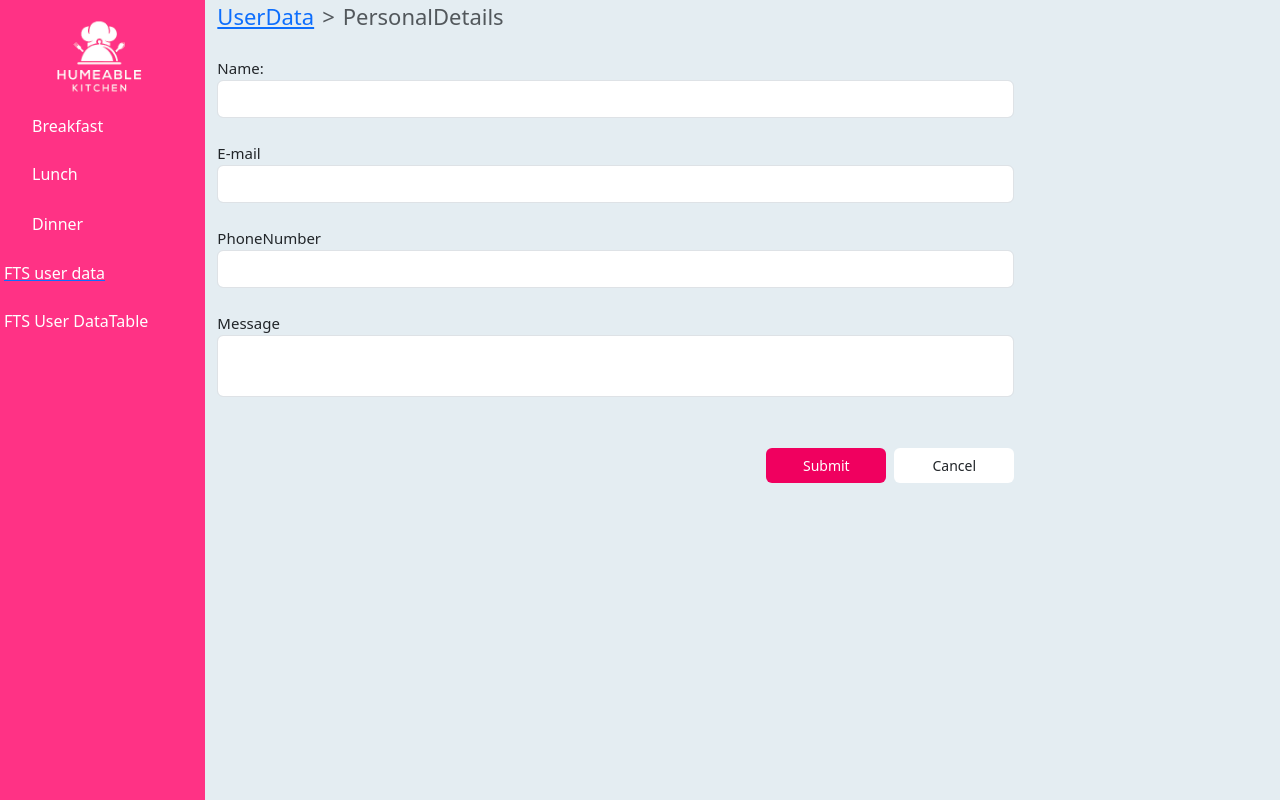
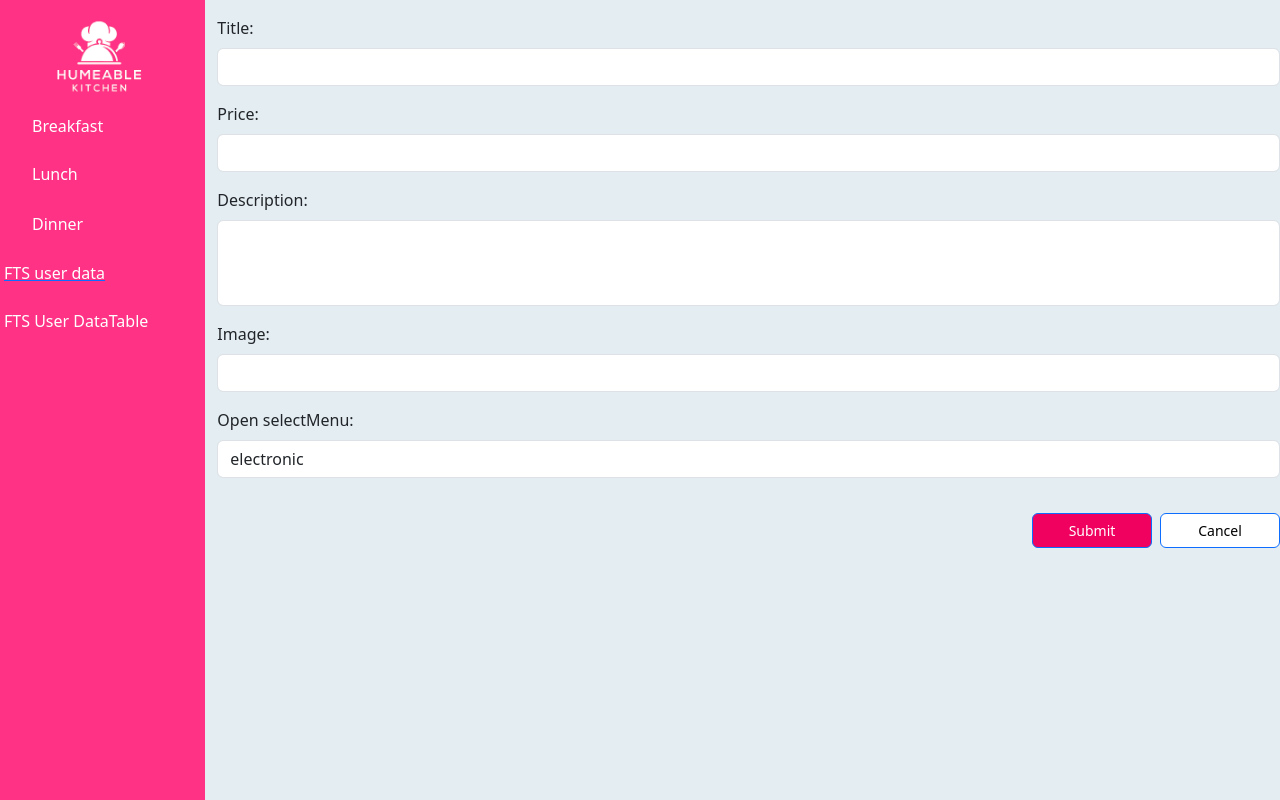
Before and after one commit to devadharshini-01/lunchmenu, a React (Create React App) app: page /userdata in a window 1280 px wide. Built offline with nearby package versions, Linux system fonts and the light colour scheme; some icons are missing.

Commit message:
poat api

```diff
--- a/src/components/form/Userdata.jsx
+++ b/src/components/form/Userdata.jsx
@@ -9,108 +9,132 @@ import axios from "axios";
 
 const Userdata = ({ active, setActive }) => {
   const navigate = useNavigate();
-  // const data = { name: "", email: "", phoneNumber: "", message: "" };
-  // const [inputdata, setInputData] = useState(data);
-
-  // const handledata = (e) => {
-  //   setInputData({ ...inputdata, [e.target.value]: e.target.value });
-  // };
-  // const handleSubmit = (e) => {
-  //   // e.preventDefault();
-  //   axios
-  //     .post("https://fakestoreapi.com/products", inputdata)
-  //     .then((response) => {
-  //       console.log(response.data);
-  //     });
-  // };
-  const handleSubmit=()=>{
-    navigate("/userdatatable");
-
-  }
 
   const schema = yup.object().shape({
-    Name: yup.string().required("Name is a required field"),
-    email: yup.string().email().required("email is a required field"),
-    phoneNumber: yup.string().required("phoneNUmber is a required field"),
-    message: yup.string().required("message is a required field"),
+    Title: yup.string().required("Name is a required field"),
+    Price: yup.number().required("email is a required field"),
+    Description: yup.string().required("phoneNUmber is a required field"),
+    Image: yup.string().required("message is a required field"),
+    Select: yup.string().required("select is a required field"),
   });
+  const [post, setPost] = useState({
+    title: "",
+    price: "",
+    description: "",
+    image: "",
+    category: "",
+  });
+  const handleInput = (e) => {
+    setPost({ ...post, [e.target.value]: e.target.value });
+  };
+  const handleSubmit = (e) => {
+    // e.preventDefault();
+    axios.post("https://fakestoreapi.com/products", post).then((res) => {
+      navigate("/userdatatable");
+      console.log(res);
+    });
 
+
+  };
   return (
     <>
       <Formik
         validationSchema={schema}
         onSubmit={handleSubmit}
         initialValues={{
-          Name: "",
-          email: "",
-          phoneNumber: "",
-          message: "",
+          Title: "",
+          Price: "",
+          Description: "",
+          Image: "",
+          Select: "",
         }}
       >
-        {({ handleSubmit, handleChange, values, errors }) => (
+        {({ handleSubmit, handleChange, values, errors  }) => (
+
           <Form noValidate onSubmit={handleSubmit}>
             <div className="row">
               <div className="col-2">
                 <Sidebar active={active} setActive={setActive} />
               </div>
+              {console.log(errors)}
+              <div className="col-10">
 
-              <div className="col-10">
-                <ol className="breadcrumb divider">
-                  <li className="breadcrumb-item">
-                    <a href="#">UserData</a>
-                  </li>
-                  <li className="breadcrumb-item active" aria-current="page">
-                    PersonalDetails
-                  </li>
-                </ol>
+                  <Form.Group
+                    className="mb-3"
+                    controlId="exampleForm.ControlInput1"
+                  >
+                    <Form.Label className=" mt-3">Title:</Form.Label>
+                    <Form.Control
+                      type="text"
+                      name="Title"
+                      value={values.Title}
+                      onChange={handleChange}
+                      isInvalid={!!errors.Title}
+                    />
+                    <Form.Label className=" mt-3">Price:</Form.Label>
+                    <Form.Control
+                      type="number"
+                      name="Price"
+                      value={values.Price}
+                      onChange={handleChange}
+                      isInvalid={!!errors.Price}
+                    />
+                  </Form.Group>
+                  <Form.Group
+                    className="mb-3 "
+                    controlId="exampleForm.ControlTextarea1"
+                  >
+                    <Form.Label>Description:</Form.Label>
+                    <Form.Control
+                      className="textarea"
+                      as="textarea"
+                      rows={3}
+                      type="text"
+                      name="Description"
+                      value={values.Description}
+                      onChange={handleChange}
+                      isInvalid={!!errors.Description}
+                    />
+                    <Form.Label className=" mt-3">Image:</Form.Label>
+                    <Form.Control
+                      type="text"
+                      name="Image"
+                      value={values.Image}
+                      onChange={handleChange}
+                      isInvalid={!!errors.Image}
+                    />
+                  </Form.Group>
+                  <Form.Group controlId="formBasicSelect">
+                    <Form.Label>Open selectMenu:</Form.Label>
+                    <Form.Control
+                      as="select"
+                      // id="select"
+                      type="text"
+                      name="Select"
+                      onChange={handleChange}
+                      // value={values.Select}
+                      // isInvalid={!!errors.Select}
+                    >
+                      <option value="DICTUM">electronic</option>
+                      <option value="CONSTANCY">men's cloth</option>
+                      <option value="COMPLEMENT">jewelery</option>
+                    </Form.Control>
+                  </Form.Group>
 
-                <div className="w-75">
-                  <label className="block mt-2">Name:</label>
-                  <input
-                    className="form-control "
+                  <div className="d-grid gap-2 d-md-flex justify-content-end">
+                    <Button
+                      type="submit"
+                      as="input"
+                      className="pink text-white "
+                    />
+                    <Button
+                      as="input"
+                      className="text-black bg-white"
+                      type="reset"
+                      value="Cancel"
+                    />
+                  </div>
 
-                    name="Name"
-
-                    value={values.Name}
-                    onChange={handleChange}
-                  />
-                  {<p className="formik">{errors.Name}</p>}
-                  <label className="mt-2 block">E-mail</label>
-                  <input
-                    className="form-control "
-                   name="email"
-                    value={values.email}
-                    onChange={handleChange}
-                  />
-                  {<p className="formik">{errors.email}</p>}
-                  <label className="mt-2 block">PhoneNumber</label>
-                  <input
-                    phoneNumber="phoneNumber"
-                    type="number"
-                    className="form-control"
-                     name="phoneNumber"
-                    value={values.phoneNumber}
-                    onChange={handleChange}
-                  />
-                  {<p className="formik">{errors.phoneNumber}</p>}
-                  <label className="mt-2 block">Message</label>
-                  <textarea
-                  className="form-control textarea "
-                   name="message"
-                  value={values.message}
-                  onChange={handleChange}
-                  />
-                  {<p className="formik">{errors.message}</p>}
-                  <div className="d-grid gap-2 d-md-flex justify-content-end">
-                    <button type="submit"
-                      className=" btn text-white pink"
-                      onClick={() => handleSubmit()}
-                    >
-                      Submit
-                    </button>
-                    <button className=" btn text-block bg-white">Cancel</button>
-                  </div>
-                </div>
               </div>
             </div>
           </Form>
```
